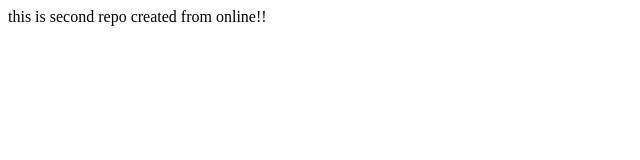
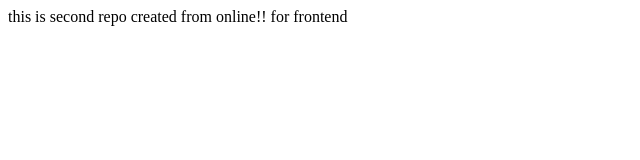
Before and after one commit to henrydawson506/test, a plain HTML site: page index.html in a window 1280 px wide. Shown: the full height of the page, 0-640 px from the left. Drawn offline with Linux system fonts and the light colour scheme.

Commit message:
update for frontend

```diff
--- a/index.html
+++ b/index.html
@@ -6,6 +6,6 @@
     <title>Document</title>
 </head>
 <body>
-    this is second repo created from online!!
+    this is second repo created from online!! for frontend
 </body>
 </html>
```
